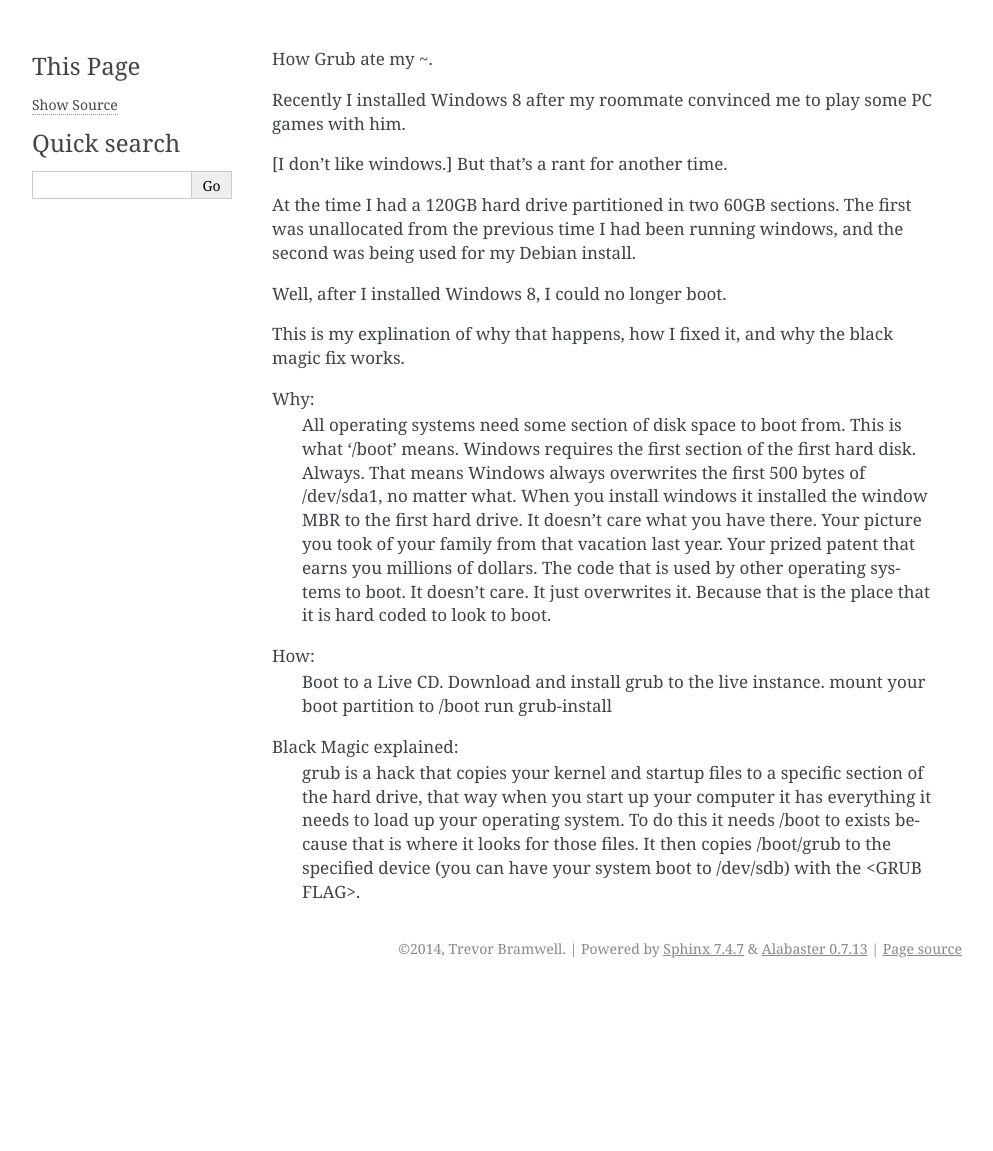
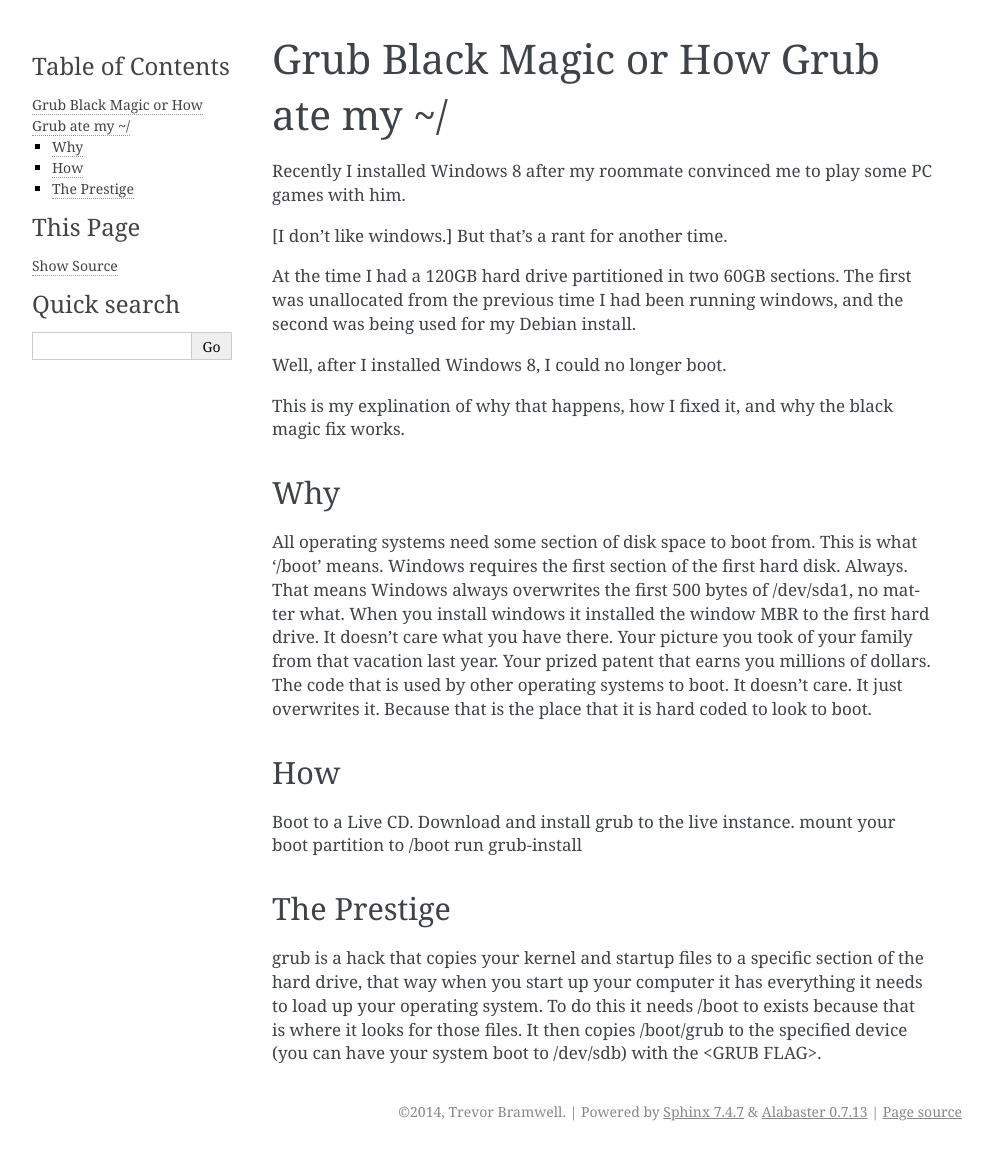
Before and after one commit to bramwelt/website, a Sphinx documentation site: the page built from source/drafts/grub-black-magic.rst, in a window 1280 px wide. Shown: the whole page, without its empty margins (148-1141 px from the left). Built offline with Sphinx 7.4.7, drawn with Linux system fonts in a browser that asks for light colours; before the commit the page ends 988 px from its top, so only the background shows below that.

Commit message:
Fix formatting on gbm.

```diff
--- a/source/drafts/grub-black-magic.rst
+++ b/source/drafts/grub-black-magic.rst
@@ -1,4 +1,5 @@
-How Grub ate my ~.
+Grub Black Magic or How Grub ate my ~/
+======================================
 
 Recently I installed Windows 8 after my roommate convinced me to play
 some PC games with him.
@@ -14,31 +15,36 @@ Well, after I installed Windows 8, I could no longer boot.
 This is my explination of why that happens, how I fixed it, and why the
 black magic fix works.
 
+Why
+---
 
-Why:
-    All operating systems need some section of disk space to boot from.
-    This is what '/boot' means. Windows requires the first section of
-    the first hard disk. Always. That means Windows always overwrites
-    the first 500 bytes of /dev/sda1, no matter what. When you install
-    windows it installed the window MBR to the first hard drive. It
-    doesn't care what you have there. Your picture you took of your
-    family from that vacation last year. Your prized patent that earns
-    you millions of dollars. The code that is used by other operating
-    systems to boot. It doesn't care. It just overwrites it. Because
-    that is the place that it is hard coded to look to boot.
+All operating systems need some section of disk space to boot from.
+This is what '/boot' means. Windows requires the first section of
+the first hard disk. Always. That means Windows always overwrites
+the first 500 bytes of /dev/sda1, no matter what. When you install
+windows it installed the window MBR to the first hard drive. It
+doesn't care what you have there. Your picture you took of your
+family from that vacation last year. Your prized patent that earns
+you millions of dollars. The code that is used by other operating
+systems to boot. It doesn't care. It just overwrites it. Because
+that is the place that it is hard coded to look to boot.
 
-How:
-    Boot to a Live CD.
-    Download and install grub to the live instance.
-    mount your boot partition to /boot
-    run grub-install
+How
+---
+
+Boot to a Live CD.
+Download and install grub to the live instance.
+mount your boot partition to /boot
+run grub-install
 
 
-Black Magic explained:
-    grub is a hack that copies your kernel and startup files to a
-    specific section of the hard drive, that way when you start up your
-    computer it has everything it needs to load up your operating
-    system. To do this it needs /boot to exists because that is where it
-    looks for those files. It then copies /boot/grub to the specified
-    device (you can have your system boot to /dev/sdb) with the <GRUB
-    FLAG>.
+The Prestige
+------------
+
+grub is a hack that copies your kernel and startup files to a
+specific section of the hard drive, that way when you start up your
+computer it has everything it needs to load up your operating
+system. To do this it needs /boot to exists because that is where it
+looks for those files. It then copies /boot/grub to the specified
+device (you can have your system boot to /dev/sdb) with the <GRUB
+FLAG>.
```
